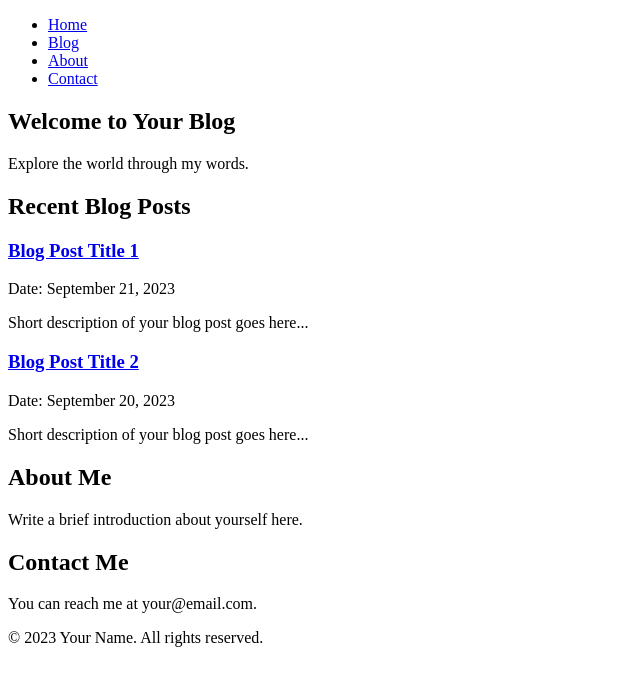
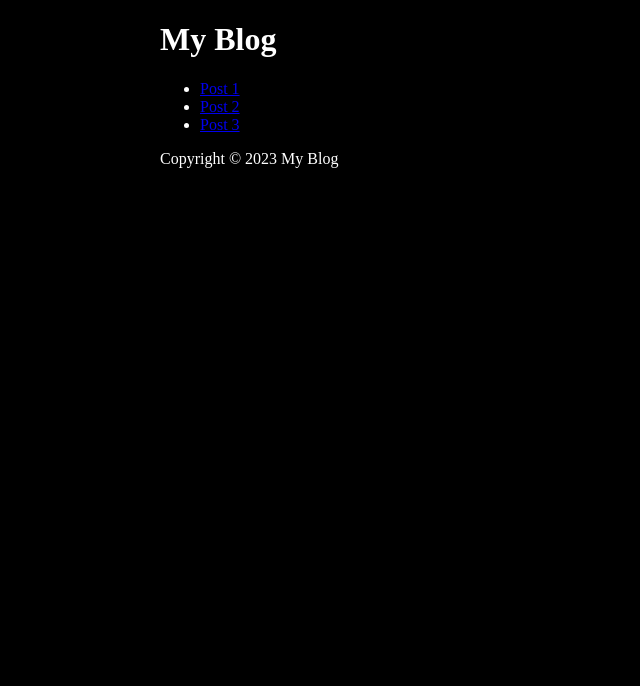
Before and after one commit to Omkar0114/Omkar0114.github.io, a plain HTML site: page index.html in a window 1280 px wide. Shown: the whole page, without its empty margins (0-640 px from the left). Drawn offline with Linux system fonts and the light colour scheme.

Commit message:
Kuch aur try karte hai
Signed-off-by: Omkar <opkulkarni0104@gmail.com>

```diff
--- a/index.html
+++ b/index.html
@@ -1,55 +1,79 @@
 <!DOCTYPE html>
 <html lang="en">
 <head>
-    <meta charset="UTF-8">
-    <meta name="viewport" content="width=device-width, initial-scale=1.0">
-    <title>Your Blog</title>
-    <link rel="stylesheet" href="styles.css">
+  <meta charset="UTF-8">
+  <meta name="viewport" content="width=device-width, initial-scale=1.0">
+  <title>My Blog</title>
+  <style>
+    body {
+      background-color: black;
+      color: white;
+    }
+
+    .container {
+      max-width: 960px;
+      margin: 0 auto;
+    }
+
+    .header {
+      text-align: center;
+      padding: 20px;
+    }
+
+    .main {
+      padding: 20px;
+    }
+
+    .footer {
+      text-align: center;
+      padding: 20px;
+    }
+
+    .header h1 {
+      font-size: 40px;
+      font-weight: bold;
+    }
+
+    .main ul {
+      list-style: none;
+      padding: 0;
+    }
+
+    .main li {
+      margin-bottom: 10px;
+    }
+
+    .main a {
+      color: white;
+      text-decoration: none;
+    }
+
+    .main a:hover {
+      text-decoration: underline;
+    }
+
+    .footer p {
+      font-size: 12px;
+    }
+  </style>
 </head>
 <body>
+  <div class="container">
     <header>
-        <nav>
-            <ul>
-                <li><a href="#home">Home</a></li>
-                <li><a href="#blog">Blog</a></li>
-                <li><a href="#about">About</a></li>
-                <li><a href="#contact">Contact</a></li>
-            </ul>
-        </nav>
+      <h1>My Blog</h1>
     </header>
 
-    <section id="home">
-        <h1>Welcome to Your Blog</h1>
-        <p>Explore the world through my words.</p>
-    </section>
-
-    <section id="blog">
-        <h2>Recent Blog Posts</h2>
-        <div class="blog-post">
-            <h3><a href="blog-post-1.html">Blog Post Title 1</a></h3>
-            <p>Date: September 21, 2023</p>
-            <p>Short description of your blog post goes here...</p>
-        </div>
-        <div class="blog-post">
-            <h3><a href="blog-post-2.html">Blog Post Title 2</a></h3>
-            <p>Date: September 20, 2023</p>
-            <p>Short description of your blog post goes here...</p>
-        </div>
-        <!-- Add more blog posts as needed -->
-    </section>
-
-    <section id="about">
-        <h2>About Me</h2>
-        <p>Write a brief introduction about yourself here.</p>
-    </section>
-
-    <section id="contact">
-        <h2>Contact Me</h2>
-        <p>You can reach me at your@email.com.</p>
-    </section>
+    <main>
+      <ul>
+        <li><a href="http://www.example.com/blog/post-1">Post 1</a></li>
+        <li><a href="http://www.example.com/blog/post-2">Post 2</a></li>
+        <li><a href="http://www.example.com/blog/post-3">Post 3</a></li>
+      </ul>
+    </main>
 
     <footer>
-        <p>&copy; 2023 Your Name. All rights reserved.</p>
+      <p>Copyright &copy; 2023 My Blog</p>
     </footer>
+  </div>
 </body>
 </html>
```
